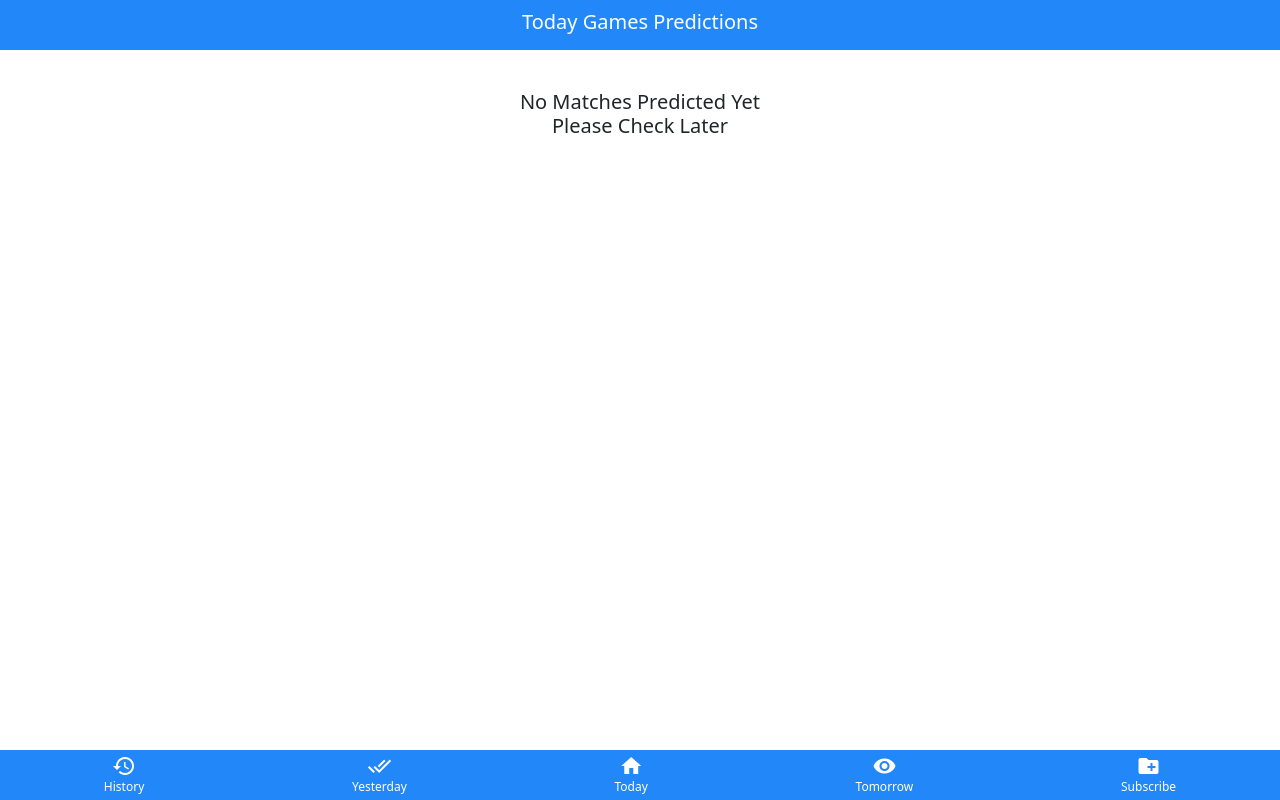
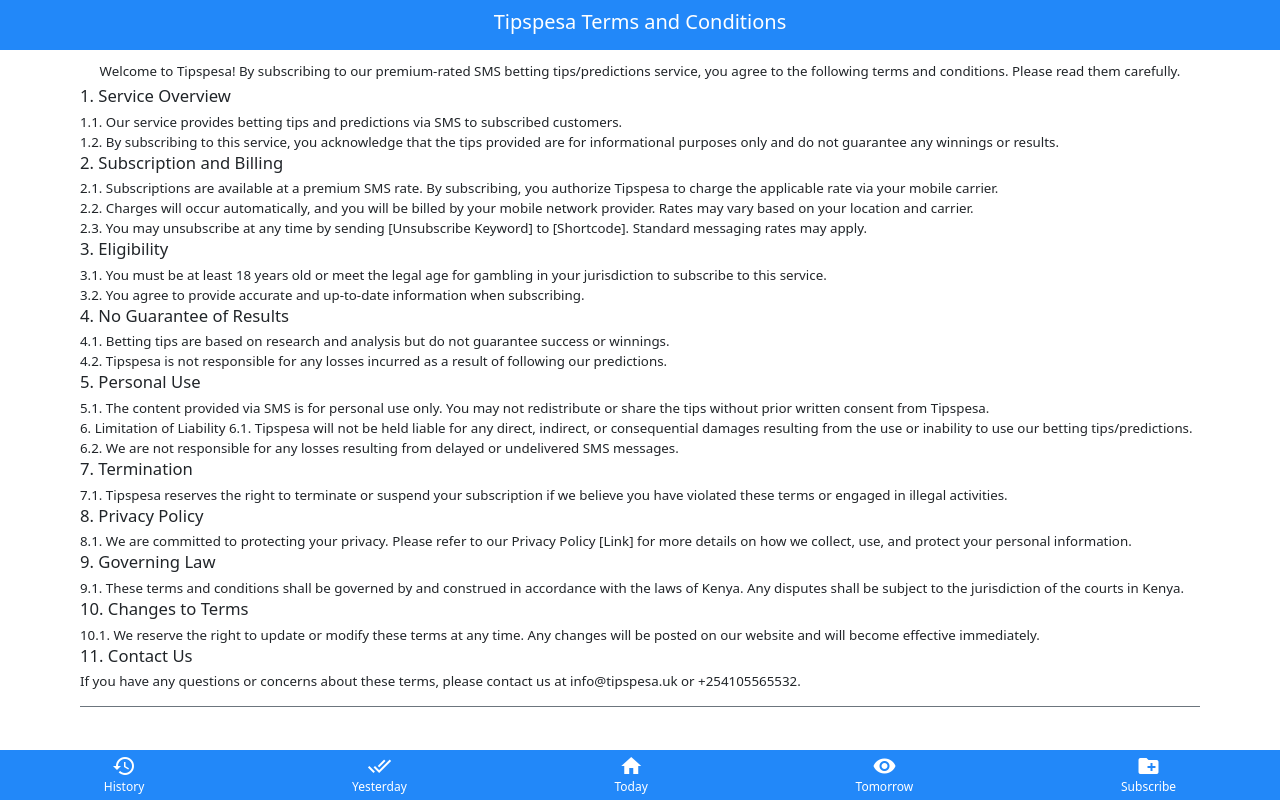
Before and after one commit to dennis-mutethia/soccer-predictions, a Flask app: page /terms-and-conditions in a window 1280 px wide. Run offline with Flask 3, Linux system fonts and the light colour scheme; data that the repository does not hold is empty; some libraries are stand-ins or nearby versions.

Commit message:
Add terms & conditions

```diff
--- a/app.py
+++ b/app.py
@@ -53,5 +53,10 @@ def subscribe(code):
 
     return render_template('subscribe.html', today_codes=today_codes, code=code)
 
+
+@app.route('/terms-and-conditions')
+def terms_and_conditions():
+    return render_template('terms-and-conditions.html')
+
 if __name__ == '__main__':
     app.run(debug=True)
--- a/templates/subscribe.html
+++ b/templates/subscribe.html
@@ -45,7 +45,7 @@
                         <li>We will send you daily Tips everyday - With a unique link to view all our predictions</li>
                     </ol>
                     <div class="col-12 text-center">
-                        Terms and conditions apply.
+                        <a href="{{ url_for('terms_and_conditions') }}">Terms and conditions</a> apply.
                     </div>
                 </div>
             </div>
--- /dev/null
+++ b/templates/terms-and-conditions.html
@@ -0,0 +1,71 @@
+<!DOCTYPE html>
+<html lang="en">
+
+    {% include 'head.html' %}
+
+<body>
+
+    <nav class="mobile-nav mobile-nav-top">
+        <div class="mobile-nav__item">
+            <h4 class="mobile-nav__item-content">
+                Tipspesa Terms and Conditions
+            </h4>
+        </div>
+    </nav>
+
+    <div class="container py-5">
+        <div class="row justify-content-center">
+
+            <div class="container-fluid table-responsive">
+                <div class="pt-3 pb-3 border-bottom border-secondary">
+                    <h6 class="text-center">
+                        Welcome to Tipspesa! By subscribing to our premium-rated SMS betting tips/predictions service, you agree to the following terms and conditions. Please read them carefully.
+                    </h6>
+<h5>1. Service Overview</h5>
+1.1. Our service provides betting tips and predictions via SMS to subscribed customers.  <br />
+1.2. By subscribing to this service, you acknowledge that the tips provided are for informational purposes only and do not guarantee any winnings or results. <br />
+
+<h5>2. Subscription and Billing</h5>
+2.1. Subscriptions are available at a premium SMS rate. By subscribing, you authorize Tipspesa to charge the applicable rate via your mobile carrier. <br />
+2.2. Charges will occur automatically, and you will be billed by your mobile network provider. Rates may vary based on your location and carrier.  <br />
+2.3. You may unsubscribe at any time by sending [Unsubscribe Keyword] to [Shortcode]. Standard messaging rates may apply. <br />
+
+<h5>3. Eligibility</h5>
+3.1. You must be at least 18 years old or meet the legal age for gambling in your jurisdiction to subscribe to this service.  <br />
+3.2. You agree to provide accurate and up-to-date information when subscribing. <br />
+
+<h5>4. No Guarantee of Results</h5>
+4.1. Betting tips are based on research and analysis but do not guarantee success or winnings.  <br />
+4.2. Tipspesa is not responsible for any losses incurred as a result of following our predictions. <br />
+
+<h5>5. Personal Use</h5>
+5.1. The content provided via SMS is for personal use only. You may not redistribute or share the tips without prior written consent from Tipspesa. <br />
+
+6. Limitation of Liability</h5>
+6.1. Tipspesa will not be held liable for any direct, indirect, or consequential damages resulting from the use or inability to use our betting tips/predictions.  <br />
+6.2. We are not responsible for any losses resulting from delayed or undelivered SMS messages. <br />
+
+<h5>7. Termination</h5>
+7.1. Tipspesa reserves the right to terminate or suspend your subscription if we believe you have violated these terms or engaged in illegal activities. <br />
+
+<h5>8. Privacy Policy</h5>
+8.1. We are committed to protecting your privacy. Please refer to our Privacy Policy [Link] for more details on how we collect, use, and protect your personal information. <br />
+
+<h5>9. Governing Law</h5>
+9.1. These terms and conditions shall be governed by and construed in accordance with the laws of Kenya. Any disputes shall be subject to the jurisdiction of the courts in Kenya. <br />
+
+<h5>10. Changes to Terms</h5>
+10.1. We reserve the right to update or modify these terms at any time. Any changes will be posted on our website and will become effective immediately. <br />
+
+<h5>11. Contact Us</h5>
+If you have any questions or concerns about these terms, please contact us at info@tipspesa.uk or +254105565532.
+                </div>
+            </div>
+        </div>
+    </div>
+
+    {% include 'nav.html' %}
+
+</body>
+
+</html>
```
